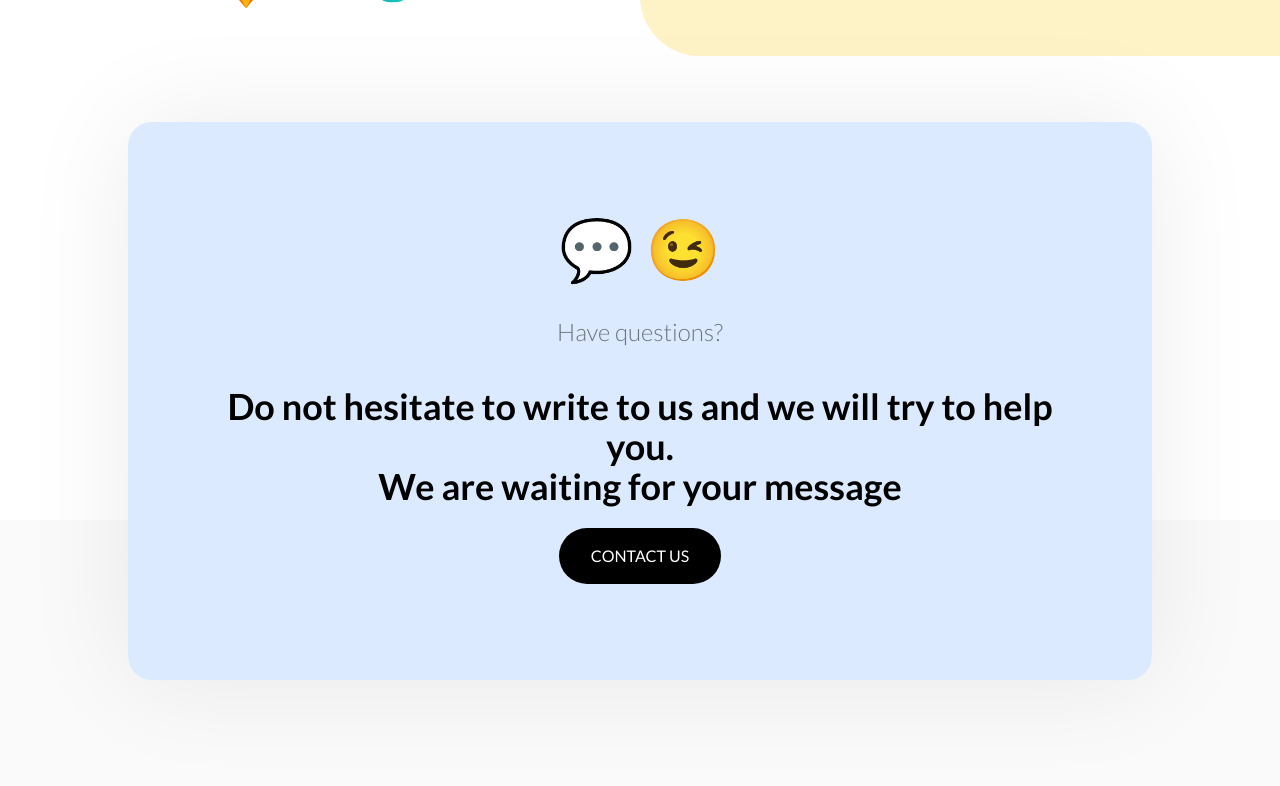
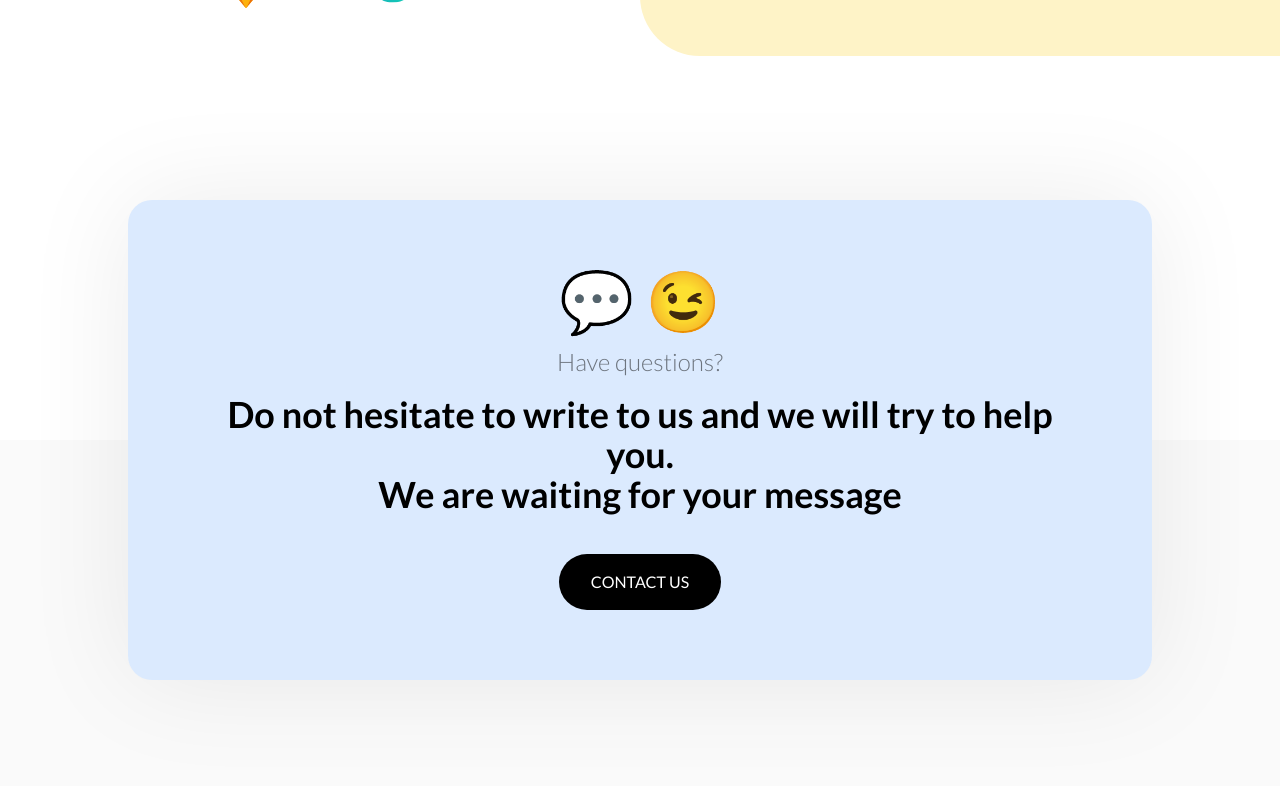
Before and after one commit to oboitsun/relightix, a Next.js app: page / in a window 1280 px wide. Shown: the part 2740-3526 px from the top of the page. Built offline with nearby package versions, Linux system fonts and the light colour scheme.

Commit message:
got some things fixed

```diff
--- a/Components/ContactUsSection.js
+++ b/Components/ContactUsSection.js
@@ -21,7 +21,7 @@ export default function ContactUsSection({ emoji, heading, textContent }) {
         visible: { opacity: 1 },
         hidden: { opacity: 0 },
       }}
-      className='w-full lg:w-[80%] h-auto lg:h-[558px] bg-blue-100 absolute flex flex-col items-center justify-between py-6 md:py-12 lg:py-24 px-6  md:px-10 lg:px-20  font-lato -bottom-1/2 lg:-bottom-[279px] shadow-semi lg:rounded-3xl'>
+      className='w-full sm:w-4/5  md:relative h-480 md:-bottom-[240px]   bg-blue-100  flex flex-col items-center justify-center py-6 md:py-12 lg:py-24 px-6  md:px-10 lg:px-20  shadow-semi  sm:rounded-3xl '>
       <p className='text-3xl md:text-6xl'>{emoji}</p>
       <p className='md:text-2xl opacity-50 font-light py-4'>{heading}</p>
       <p className='text-2xl md:text-4xl  leading-normal font-bold text-center flex flex-col items-center'>
@@ -29,7 +29,9 @@ export default function ContactUsSection({ emoji, heading, textContent }) {
           <span key={i}>{t}</span>
         ))}
       </p>
-      <ContactUsButton useDark={false} />
+      <div className='pt-10'>
+        <ContactUsButton useDark={false} />
+      </div>
     </motion.div>
   )
 }
--- a/pages/index.js
+++ b/pages/index.js
@@ -49,14 +49,14 @@ from one hand.`}
           textContent={`We provide high-quality design and developing solutions for Web & Mobile applications.`}
         />
       </div>
-      <div className=' w-full flex justify-center h-80  relative '>
+      <div className=' w-full  flex justify-center font-lato h-auto md:h-60'>
         <ContactUsSection
           emoji={`💬 😉`}
           heading={`Have questions?`}
           textContent={`Do not hesitate to write to us and we will try to help you.\nWe are waiting for your message`}
         />
       </div>
-      <div className='bg-[#fafafa] dark:bg-gray-800 flex justify-center items-end h-[240px] md:h-[240px] lg:h-[463px] '>
+      <div className='bg-[#fafafa] dark:bg-gray-800 flex justify-center items-end h-[80px]  md:h-[420px] '>
         <Footer />
       </div>
     </div>
```
